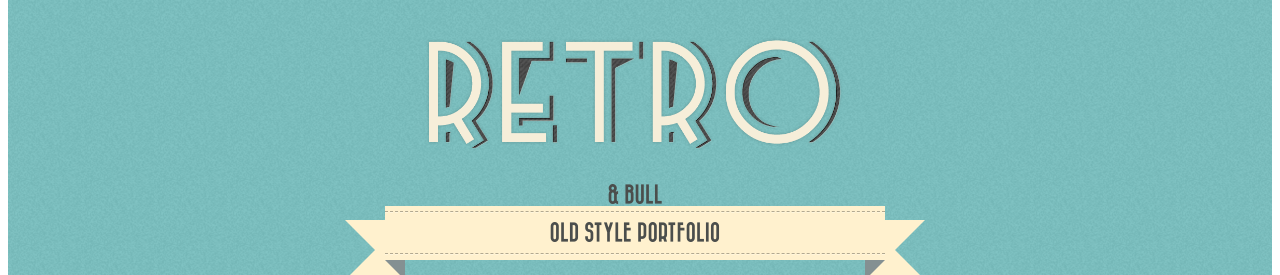
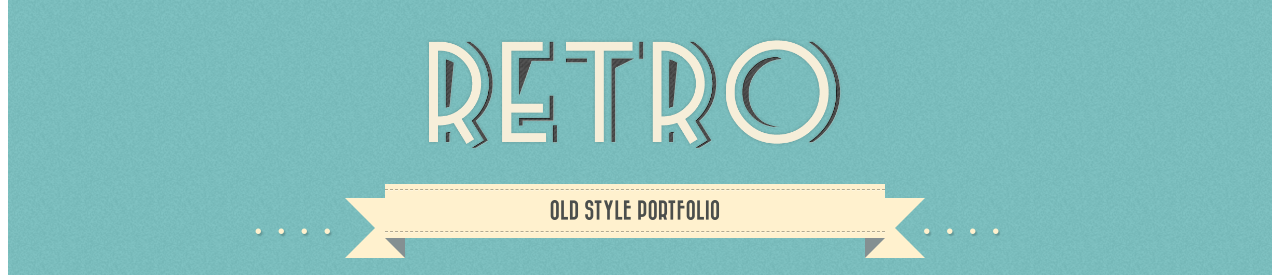
Before and after one commit to igor-litvinovich/retro-four, a website: page src/index.html in a window 1280 px wide. Shown: the part 187-462 px from the top of the page. Drawn offline with Linux system fonts and the light colour scheme; files that its build step writes are made by us from their sources; files whose address does not match are found by name.

Commit message:
added bullets for ribbon on the home page

```diff
--- a/src/css/blocks/home-page.css
+++ b/src/css/blocks/home-page.css
@@ -15,8 +15,29 @@
     color: #4b4e4c;
 }
 
+.home-page__subtitle-ribbon {
+    position: relative;
+}
+
+.home-page__subtitle-ribbon::before, .home-page__subtitle-ribbon::after {
+    content: "\2022 \2001 \2022 \2001 \2022 \2001 \2022 \2001";
+    position: absolute;
+    z-index: 1;
+
+    color: #fff1ce;
+    text-shadow: 0.1rem 0.1rem 0.1rem rgba(0, 0, 0, 0.2);
+}
+
 .home-page__subtitle-ribbon::before {
-    content: "& bull";
+
+    left: -6.5em;
+    top: 1.8em;
+}
+
+.home-page__subtitle-ribbon::after {
+
+    right: -6.5em;
+    top: 1.8em;
 }
 
 @media (max-width: 767px) {
```
